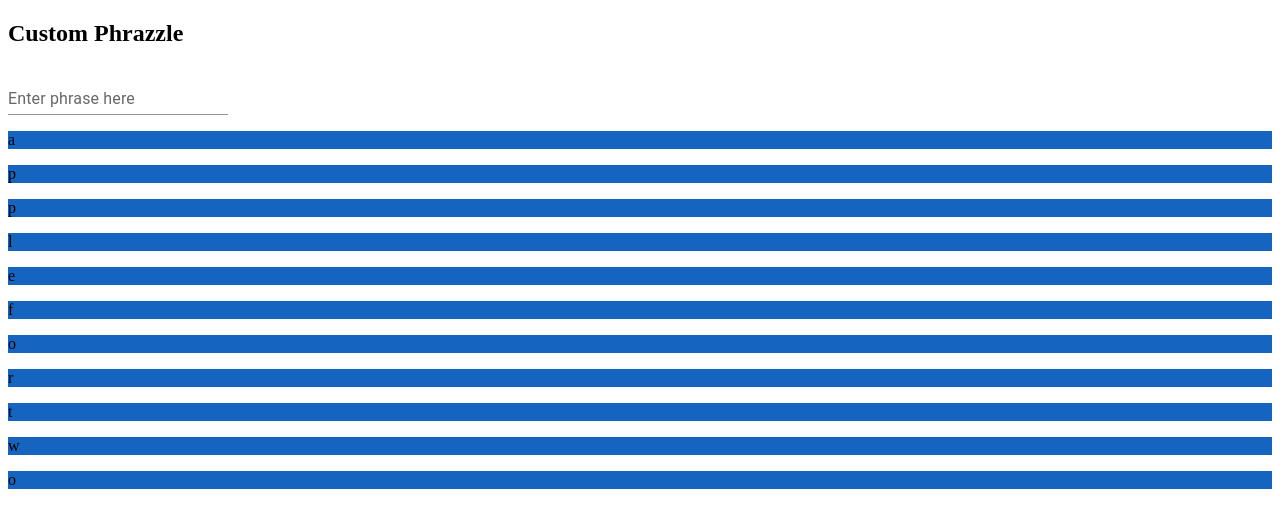
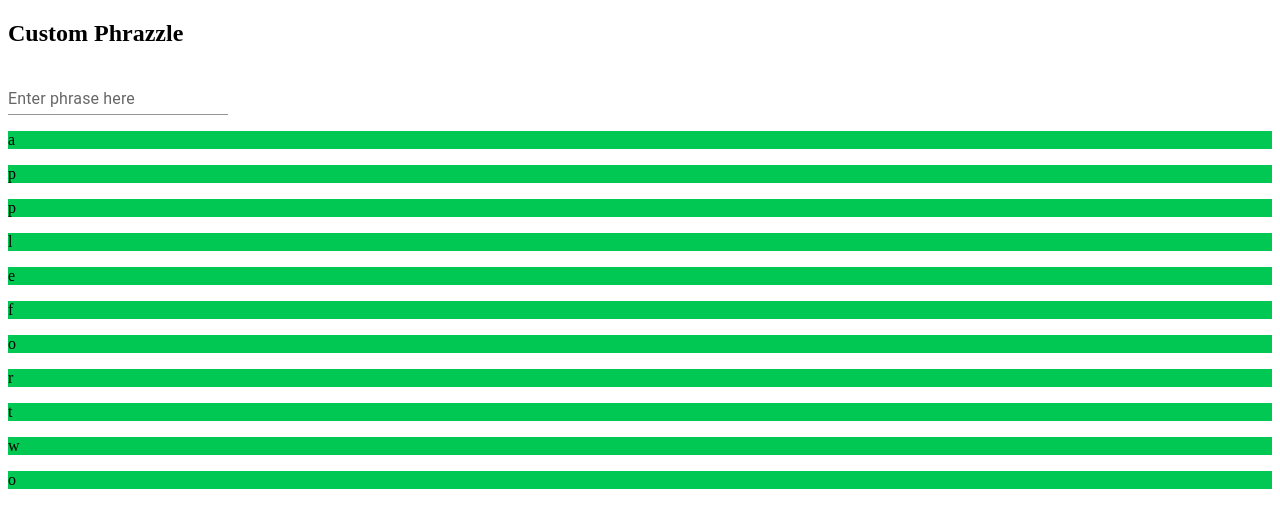
Before and after one commit to c-kip/custom-phrazzle-website, a React (Create React App) app: page / in a window 1280 px wide. Shown: the top 528 px of the page. Built offline with nearby package versions, Linux system fonts and the light colour scheme.

Commit message:
Set colouring of letters to theme colours

```diff
--- a/src/components/Letter.tsx
+++ b/src/components/Letter.tsx
@@ -8,28 +8,36 @@ interface LetterProps {
 }
 
 function Letter(props: LetterProps) {
+    let boxBackground: string;
+    let textColour: string;
+
     switch (props.type) {
         case LetterType.Correct:
-            console.log(`${props.letter} is correct`);
+            boxBackground = "letter.background.correct";
+            textColour = "letter.text.light";
             break;
         case LetterType.Miss:
-            console.log(`${props.letter} is a miss`);
+            boxBackground = "letter.background.miss";
+            textColour = "letter.text.light";
             break;
         case LetterType.DiffWord:
-            console.log(`${props.letter} is in a different word`);
+            boxBackground = "letter.background.diffWord";
+            textColour = "letter.text.light";
             break;
         case LetterType.Close:
-            console.log(`${props.letter} is close`);
+            boxBackground = "letter.background.close";
+            textColour = "letter.text.light";
             break;
         case LetterType.Guess:
         default:
-            console.log(`${props.letter} is a guess`);
+            boxBackground = "letter.background.guess";
+            textColour = "letter.text.dark";
             break;
     }
 
     return (
-        <Box sx={{ backgroundColor: "primary.dark" }}>
-            <p>{props.letter}</p>
+        <Box sx={{ backgroundColor: boxBackground }}>
+            <p color={textColour}>{props.letter}</p>
         </Box>
     );
 }
```
